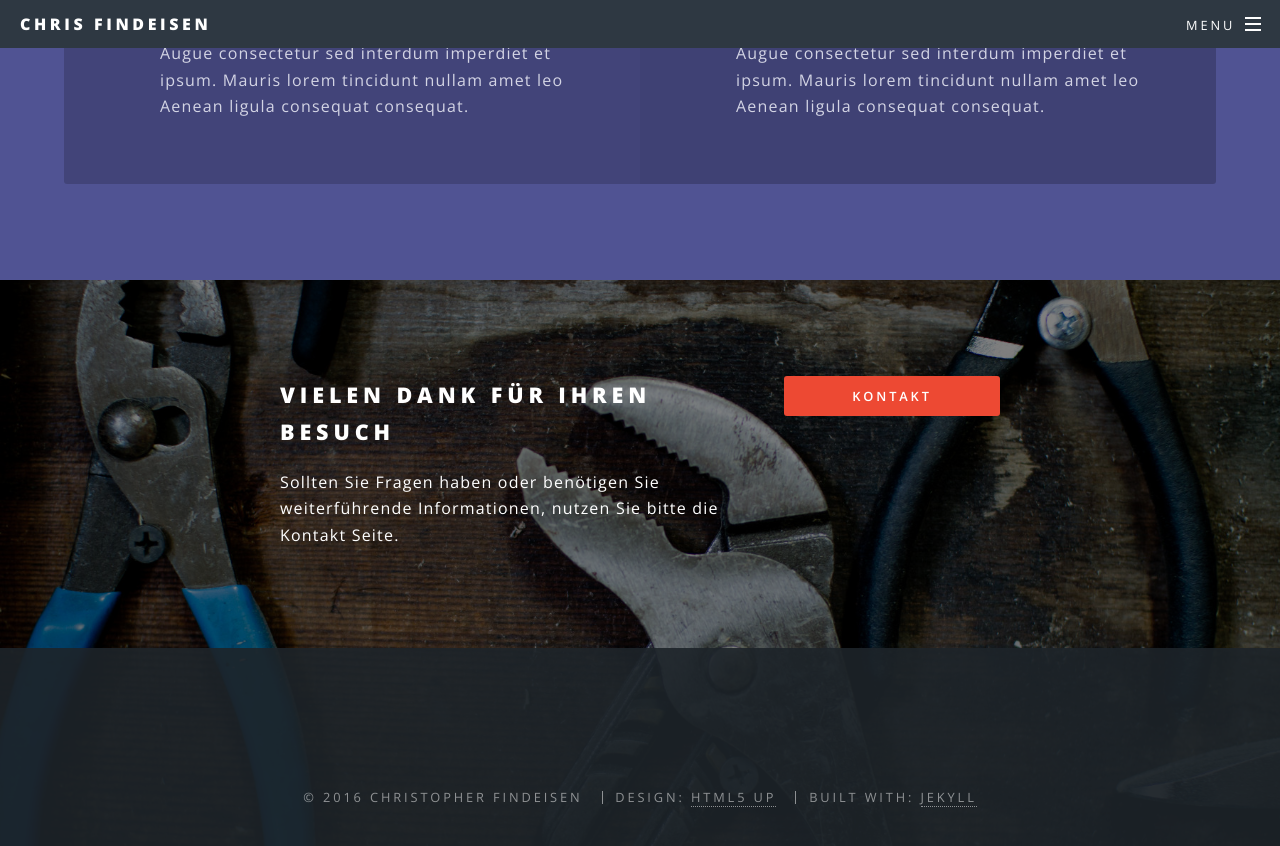
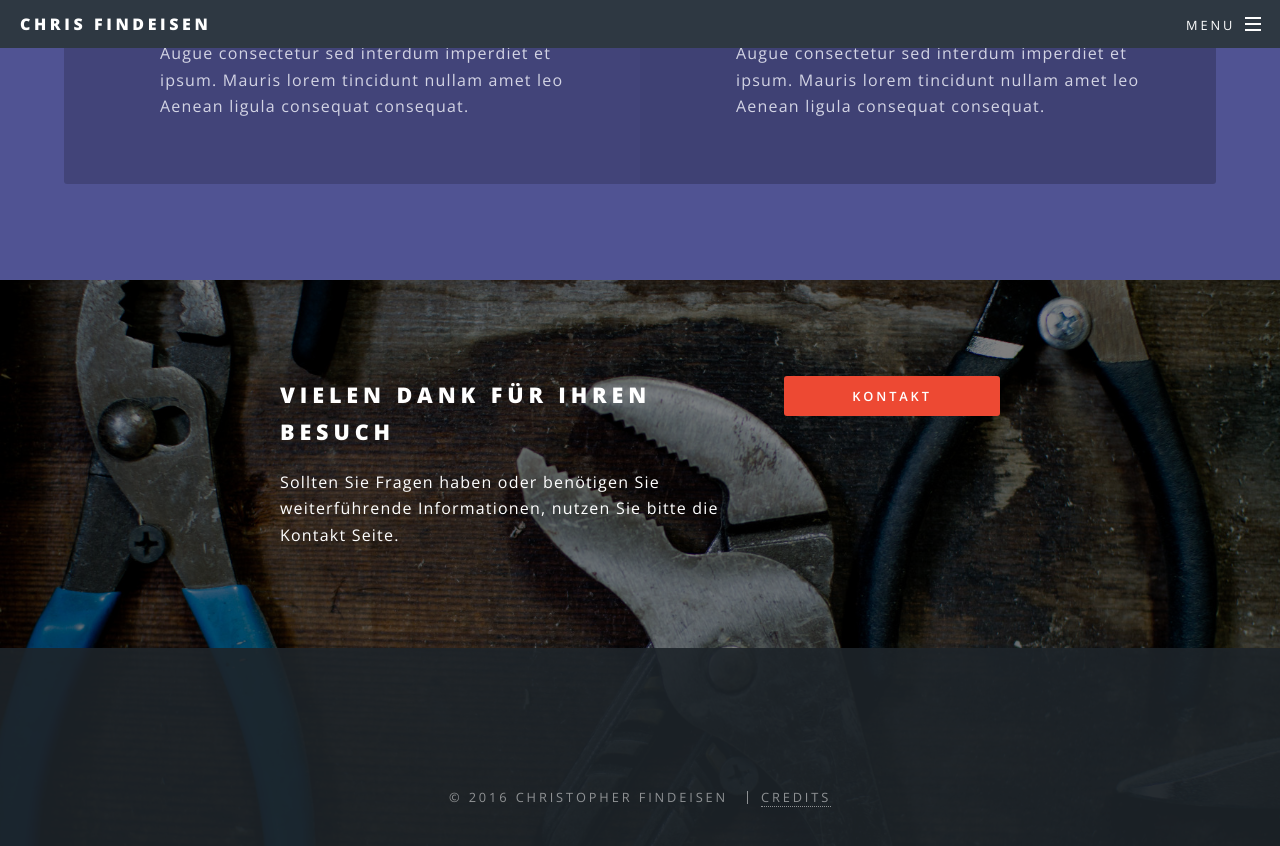
Before and after one commit to chrisfindeisen/chrisfindeisen.github.io, a Jekyll site: the page built from index.html, in a window 1280 px wide and 900 px high, scrolled down 3522 px. Shown: the top 846 px of the window. Built offline with Jekyll 4.4.1, drawn with Linux system fonts in a browser that asks for light colours.

Commit message:
add credits page

```diff
--- a/_includes/footer.html
+++ b/_includes/footer.html
@@ -21,7 +21,7 @@
     {% endif %}
     {{ thisyear }}
     {% if site.owner %}{{ site.owner }}{% else %}{{ site.title }}{% endif %}</li>
-    <li>Design: <a href="http://html5up.net" target="_blank">HTML5 UP</a></li>
-    <li>Built with: <a href="http://jekyllrb.com" target="_blank">Jekyll</a></li>
+    <li><a href="/credits/" target="_blank">Credits</a></li>
+    <!-- <li>Built with: <a href="http://jekyllrb.com" target="_blank">Jekyll</a></li> -->
   </ul>
 </footer>
```
